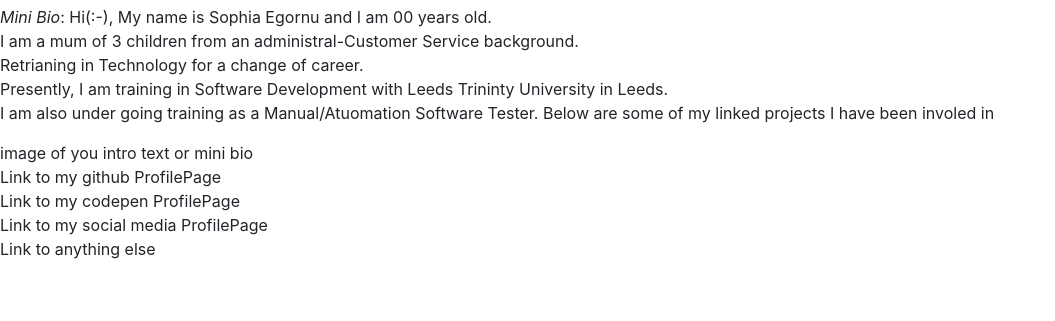
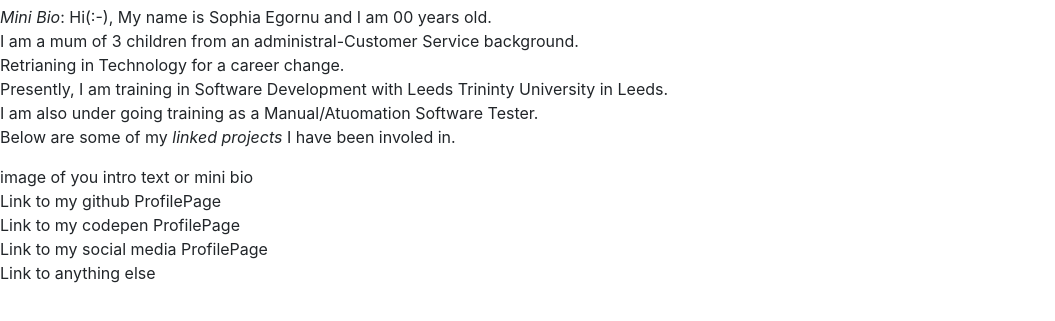
Before and after one commit to S-egornu/ProfilePage, a plain HTML site: page index.html in a window 1280 px wide. Shown: the part 247-568 px from the top of the page, without its empty margins (0-1055 px from the left). Drawn offline with nearby package versions, Linux system fonts and the light colour scheme; files whose address does not match are found by name.

Commit message:
mini bio update1

```diff
--- a/index.html
+++ b/index.html
@@ -21,10 +21,11 @@
 <h1> My Profile Page</h1>
 <p> <em>Mini Bio</em>:
     Hi(:-), My name is Sophia Egornu and I am 00 years old.<br>
-     I am a mum of 3 children from an administral-Customer Service background. <br>
-    Retrianing in Technology for a change of career. <br>
+    I am a mum of 3 children from an administral-Customer Service background. <br>
+    Retrianing in Technology for a career change. <br>
     Presently, I am training in Software Development with Leeds Trininty University in Leeds.<br>
-    I am also under going training as a Manual/Atuomation Software Tester. Below are some of my linked projects I have been involed in
+    I am also under going training as a Manual/Atuomation Software Tester. <br>
+    Below are some of my <em>linked projects</em> I have been involed in.
 </p>
 <p> image of you
     intro text or mini bio
```
